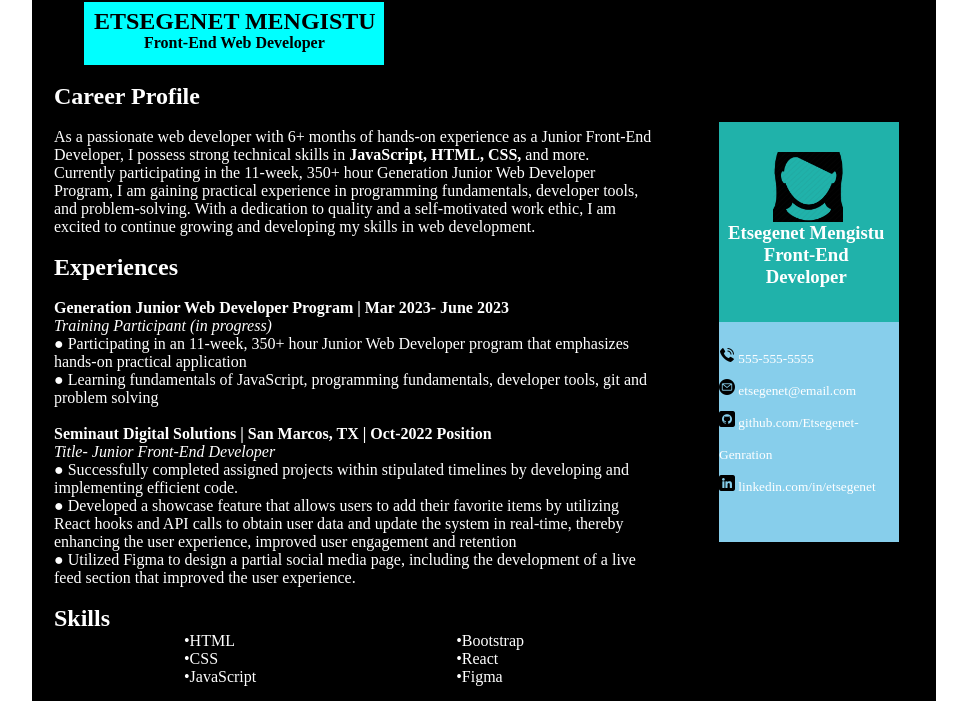
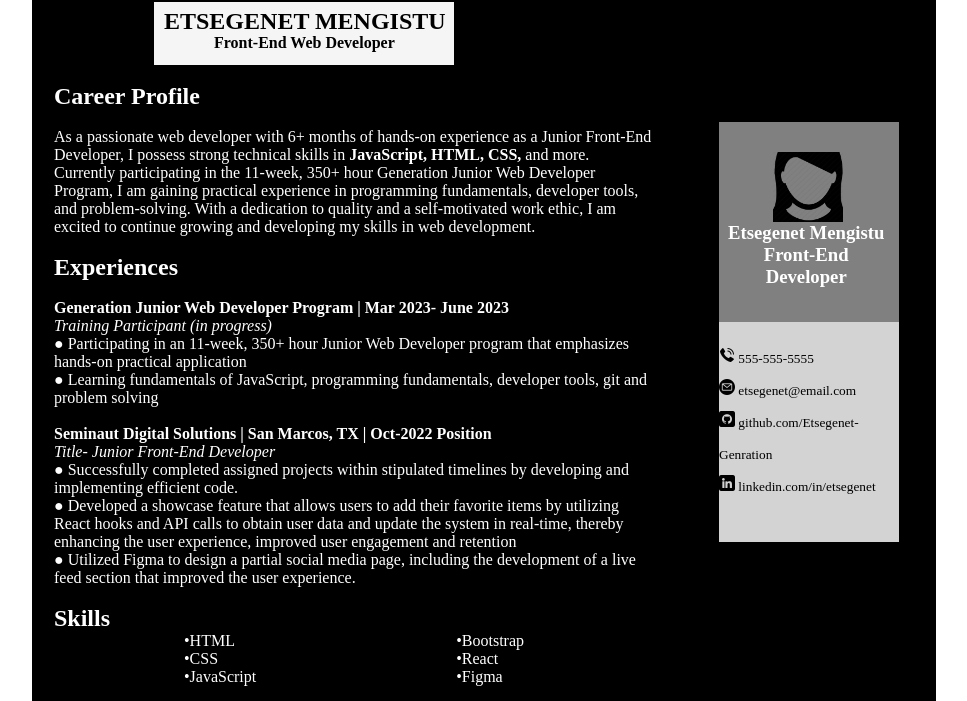
Before and after one commit to Leyou14/MY-Profile, a plain HTML site: page index.html in a window 1280 px wide. Shown: the top 701 px of the page, without its empty margins (156-1123 px from the left). Drawn offline with Linux system fonts and the light colour scheme.

Commit message:
created sample portfolio

```diff
--- a/assets/css/style.css
+++ b/assets/css/style.css
@@ -19,7 +19,7 @@ body{
   position: relative;
   width: 180px;
   height: 200px;
-  background-color: lightseagreen;
+  background-color: gray;
   margin-top: 120px;
 }
 .profile-pic img{
@@ -41,10 +41,11 @@ body{
  align-items: flex-end;
  width: 180px;
   height: 200px;
-  background-color: skyblue;
+  background-color: lightgray;
   text-align: left;
   padding-top: 20px;
   line-height: 2;
+  color: black;
 
 }
 .left-side{
@@ -53,9 +54,9 @@ body{
   margin-left: 20px;
 }
 .title{
-  background-color: aqua;
+  background-color: whitesmoke;
   color: black;
-  margin-left: 30px;
+  margin-left: 100px;
   width: 290px;
   line-height: 1.5;
   padding-left: 10px;
--- a/index.html
+++ b/index.html
@@ -4,7 +4,7 @@
     <meta charset="UTF-8" />
     <meta http-equiv="X-UA-Compatible" content="IE=edge" />
     <meta name="viewport" content="width=device-width, initial-scale=1.0" />
-    <title>GenResume</title>
+    <title>Portfolio</title>
     <!-- Link to the stylesheet -->
     <link rel="stylesheet" type="text/css" href="./assets/css/style.css" />
   </head>
```
